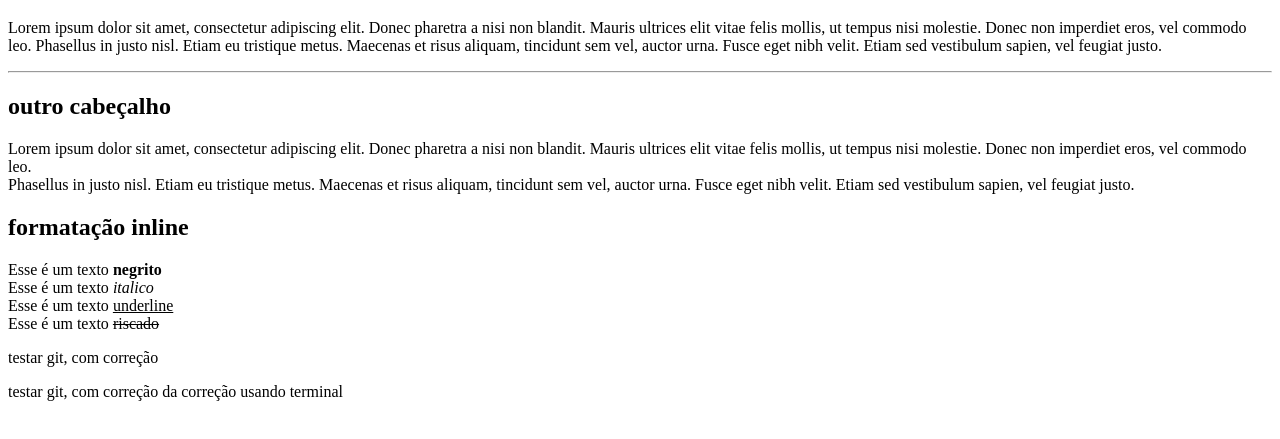
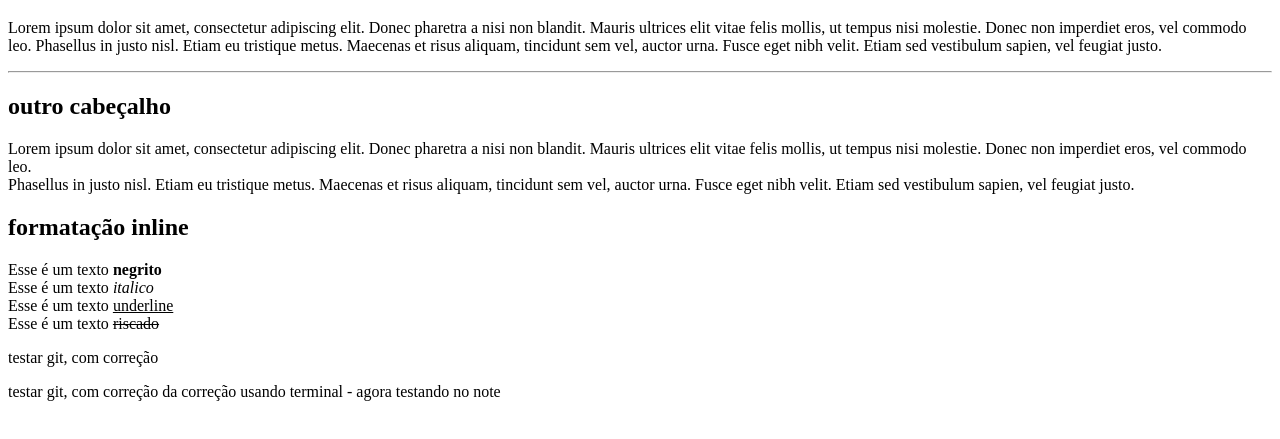
Before and after one commit to lpalloni/devWebCompleto2019, a plain HTML site: page 02HTML5/estutura.html in a window 1280 px wide. Shown: the part 61-500 px from the top of the page. Drawn offline with Linux system fonts and the light colour scheme.

Commit message:
testando notebook

```diff
--- a/02HTML5/estutura.html
+++ b/02HTML5/estutura.html
@@ -28,6 +28,6 @@
 		Esse é um texto <strike>riscado</strike></p>
 
 		<p>testar git, com correção</p>
-		<p>testar git, com correção da correção usando terminal</p>
+		<p>testar git, com correção da correção usando terminal - agora testando no note</p>
 	</body>
 </html>
```
